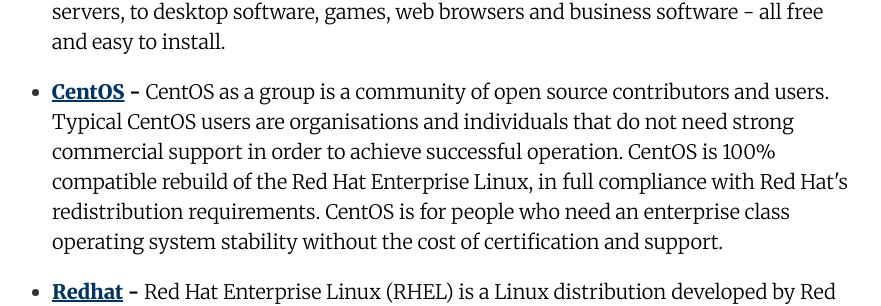
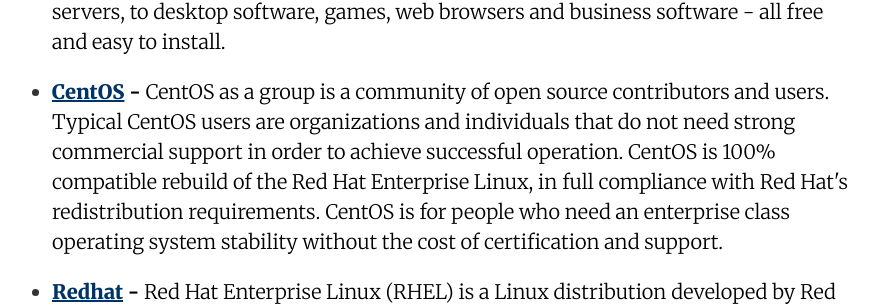
Before and after one commit to rkbright/richardbright.me, a Jekyll site: the page built from _posts/2020-04-01-What-is-linux-anyway?-A-quick-overview-of-distributios.md, in a window 1280 px wide and 900 px high, scrolled down 3852 px. Shown: the part 181-487 px from the top of the window, without its empty margins (208-1089 px from the left). Built offline with Jekyll 4.4.1, drawn with Linux system fonts in a browser that asks for light colours; nearby versions of some CDN libraries.

Commit message:
modified:   _posts/2020-04-01-What-is-linux-anyway?-A-quick-overview-of-distributios.md 	modified:   _posts/2020-04-12-Migrating-Wordpress-to-GCP.md

```diff
--- a/_posts/2020-04-01-What-is-linux-anyway?-A-quick-overview-of-distributios.md
+++ b/_posts/2020-04-01-What-is-linux-anyway?-A-quick-overview-of-distributios.md
@@ -47,7 +47,7 @@
  	<li><span style="color: #000000;"> <b><span style="color: #003366;"><a style="color: #003366;" href="https://www.freebsd.org/"><span style="text-decoration: underline;">FreeBSD</span></a></span> - </b>FreeBSD is a UNIX-like operating system for the i386, amd64, IA-64, arm, MIPS, powerpc, ppc64, PC-98 and UltraSPARC platforms based on U.C. Berkeley's "4.4BSD-Lite" release, with some "4.4BSD-Lite2" enhancements. It is also based indirectly on William Jolitz's port of U.C. Berkeley's "Net/2" to the i386, known as "386BSD", though very little of the 386BSD code remains. FreeBSD is used by companies, Internet Service Providers, researchers, computer professionals, students and home users all over the world in their work, education and recreation. FreeBSD comes with over 20,000 packages (pre-compiled software that is bundled for easy installation), covering a wide range of areas: from server software, databases and web servers, to desktop software, games, web browsers and business software - all free and easy to install. </span></li>
 </ul>
 <ul>
- 	<li><span style="color: #000000;"><b><span style="text-decoration: underline; color: #003366;">CentOS</span> - </b>CentOS as a group is a community of open source contributors and users. Typical CentOS users are organisations and individuals that do not need strong commercial support in order to achieve successful operation. CentOS is 100% compatible rebuild of the Red Hat Enterprise Linux, in full compliance with Red Hat's redistribution requirements. CentOS is for people who need an enterprise class operating system stability without the cost of certification and support.</span></li>
+ 	<li><span style="color: #000000;"><b><span style="text-decoration: underline; color: #003366;">CentOS</span> - </b>CentOS as a group is a community of open source contributors and users. Typical CentOS users are organizations and individuals that do not need strong commercial support in order to achieve successful operation. CentOS is 100% compatible rebuild of the Red Hat Enterprise Linux, in full compliance with Red Hat's redistribution requirements. CentOS is for people who need an enterprise class operating system stability without the cost of certification and support.</span></li>
 </ul>
 <ul>
  	<li><span style="color: #000000;"><b><span style="color: #003366;"><a style="color: #003366;" href="https://www.redhat.com/en"><span style="text-decoration: underline;">Redhat</span></a></span> - </b>Red Hat Enterprise Linux (RHEL) is a Linux distribution developed by Red Hat and targeted toward the commercial market. Red Hat Enterprise Linux is released in server editions for x86, x86_64, Itanium, PowerPC and IBM System z architectures, and desktop editions for x86 and x86_64 processors. All of Red Hat's official support and training and the Red Hat Certification Program centers around the Red Hat Enterprise Linux platform. Red Hat uses strict trademark rules to restrict free re-distribution of its officially supported versions of Red Hat Enterprise Linux, but still freely provides its source code. Third-party derivatives can be built and redistributed by stripping away non-free components.</span></li>
```
Also changed, not shown: _posts/2020-04-12-Migrating-Wordpress-to-GCP.md (+2 -2 lines).
